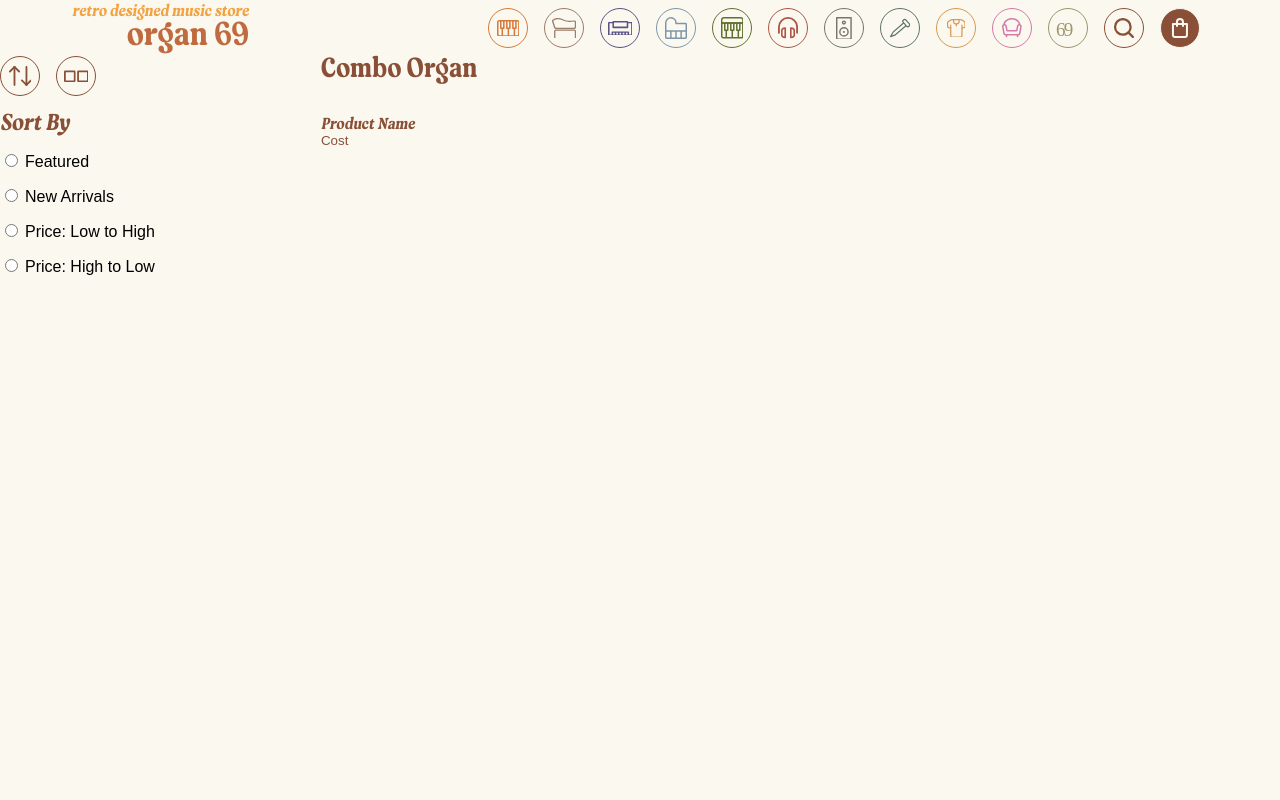
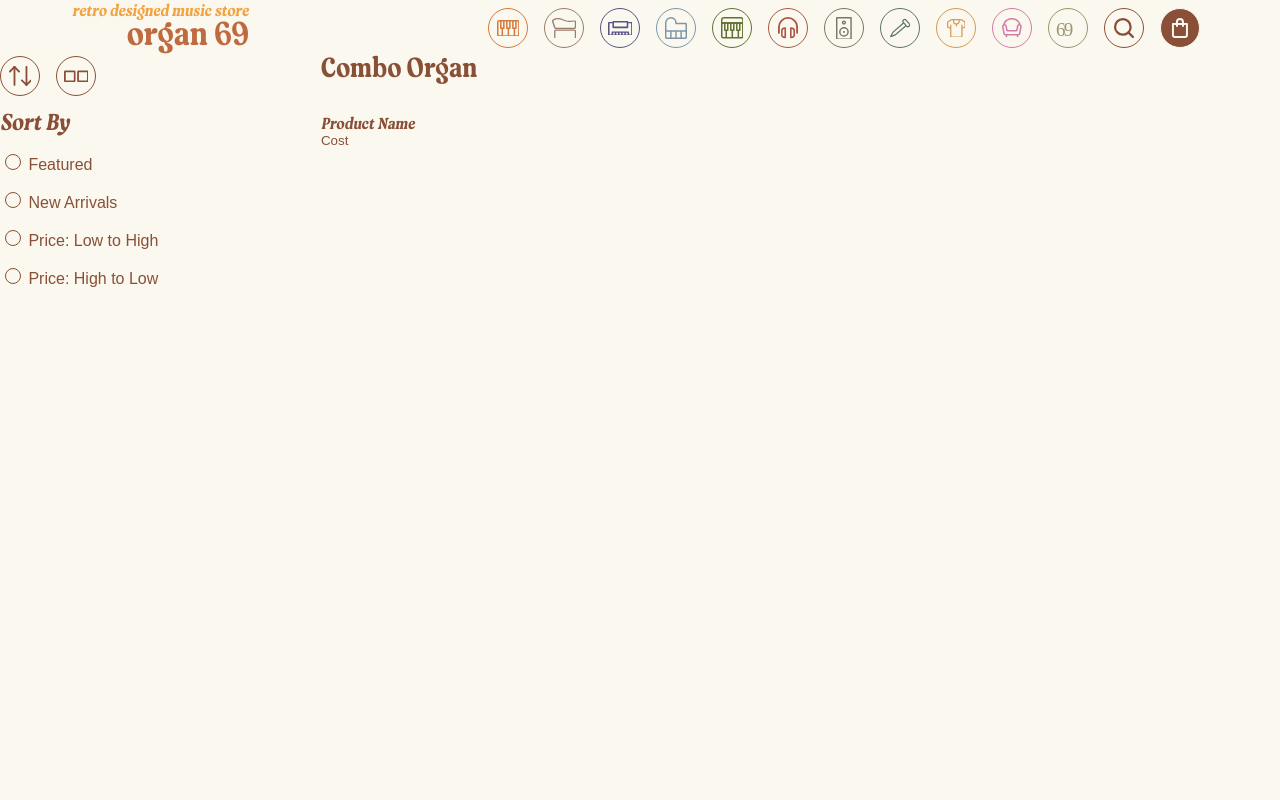
Before and after one commit to lorenw003/Assignment-3, a plain HTML site: page product.html in a window 1280 px wide. Shown: the top 800 px of the page. Drawn offline with Linux system fonts and the light colour scheme; files whose address does not match are found by name.

Commit message:
create radio

```diff
--- a/product.html
+++ b/product.html
@@ -126,25 +126,25 @@
                 <fieldset class="stack">
                     <h4>Sort By</h4>
                     <div class="stack">
-                        <div>
+                        <label for="Featured">
                             <input type="radio" id="sortChoice1" name="sort" value="Featured" />
-                            <label for="Featured">Featured</label>
-                        </div>
+                            Featured
+                        </label>
 
-                        <div>
+                        <label for="New">
                             <input type="radio" id="sortChoice1" name="sort" value="New" />
-                            <label for="New">New Arrivals</label>
-                        </div>
+                            New Arrivals
+                        </label>
 
-                        <div>
+                        <label for="Low">
                             <input type="radio" id="sortChoice1" name="sort" value="Low" />
-                            <label for="Low">Price: Low to High </label>
-                        </div>
+                            Price: Low to High
+                        </label>
 
-                        <div>
+                        <label for="High">
                             <input type="radio" id="sortChoice1" name="sort" value="High" />
-                            <label for="High">Price: High to Low </label>
-                        </div>
+                            Price: High to Low
+                        </label>
                     </div>
                 </fieldset>
             </form>
--- a/style.css
+++ b/style.css
@@ -268,3 +268,23 @@ footer {
 .disabled {
     pointer-events:none;
 }
+
+input {
+    appearance: none;
+
+    width: 1rem;
+    height: 1rem;
+
+    border-radius: 50%;
+
+    background-color: var(--colour-bg);
+    border: 1px solid var(--colour-primary);
+
+    position:relative;
+}
+
+input:checked {
+    background-color: var(--colour-primary);
+    border: 0.3rem solid var(--colour-bg);
+    box-shadow: 0 0 0 1px var(--colour-primary);
+  }
--- a/webfontkit-20230428-230817/type.css
+++ b/webfontkit-20230428-230817/type.css
@@ -129,16 +129,20 @@ p {
 a {
     font-family: var(--font-neutral);
     font-weight: 300;
+    font-size: var(--text-xs);
+
     text-decoration: none;
     color: var(--colour-secondary);
+
     line-height: 1.7em;
-    font-size: var(--text-xs);
 }
 
 label {
     font-family: var(--font-neutral);
     font-weight: 300;
     font-size: var(--text-sm);
+
+    color: var(--colour-primary);
 }
 
 .title {
```
Also changed, not shown: layout.css (+0 -29 lines).
